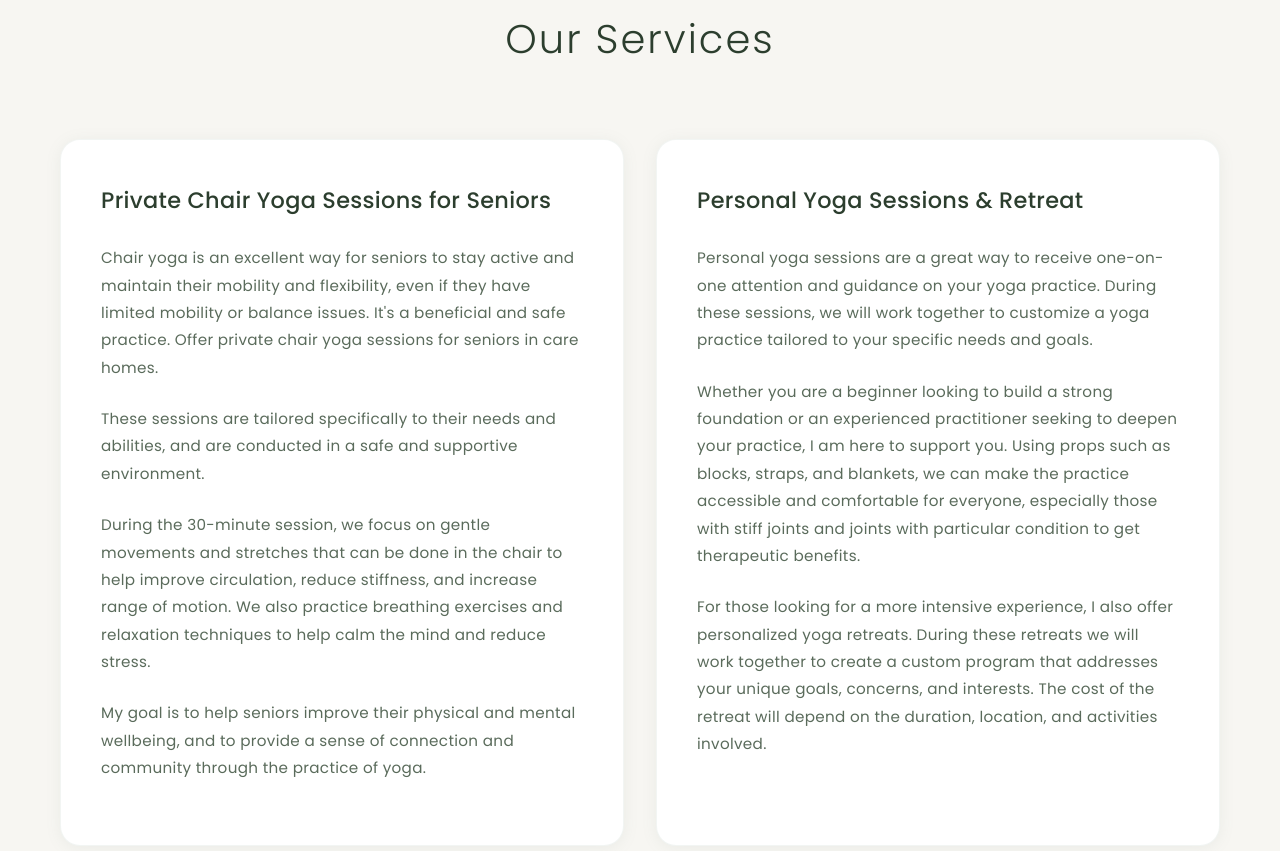
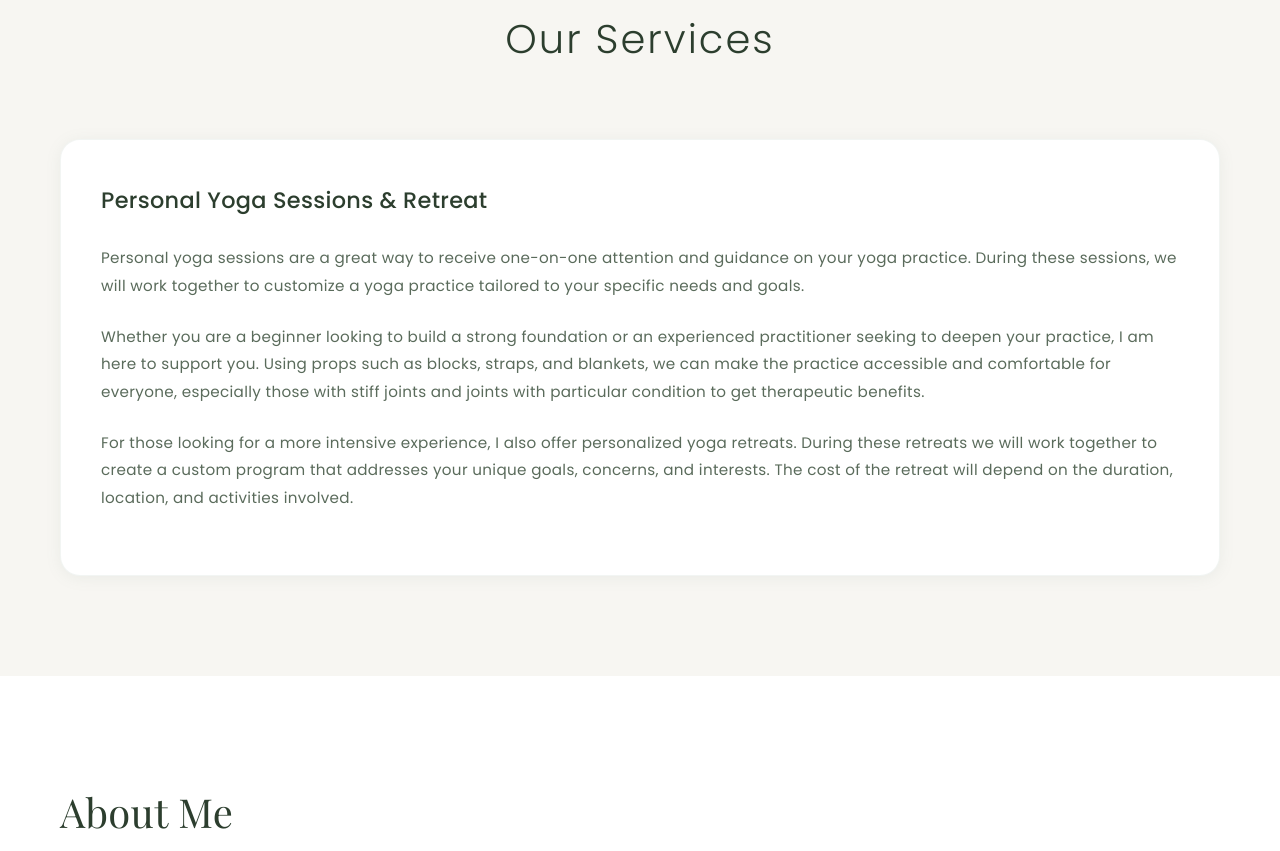
Before and after one commit to NurturingShala/nurturingshala-website, a plain HTML site: page index.html in a window 1280 px wide. Shown: the part 897-1748 px from the top of the page. Drawn offline with nearby package versions, Linux system fonts and the light colour scheme.

Commit message:
Remove Chair Yoga service and update focus to one-to-one therapy

```diff
--- a/index.html
+++ b/index.html
@@ -52,16 +52,6 @@
         <div class="container">
             <h2>Our Services</h2>
             <div class="classes-grid">
-                <div class="class-card">
-                    <div class="card-image">
-                        <img src="images/chair-yoga.jpg" alt="Chair yoga demonstration" class="service-image">
-                    </div>
-                    <h3>Private Chair Yoga Sessions for Seniors</h3>
-                    <p>Chair yoga is an excellent way for seniors to stay active and maintain their mobility and flexibility, even if they have limited mobility or balance issues. It's a beneficial and safe practice. Offer private chair yoga sessions for seniors in care homes.</p>
-                    <p>These sessions are tailored specifically to their needs and abilities, and are conducted in a safe and supportive environment.</p>
-                    <p>During the 30-minute session, we focus on gentle movements and stretches that can be done in the chair to help improve circulation, reduce stiffness, and increase range of motion. We also practice breathing exercises and relaxation techniques to help calm the mind and reduce stress.</p>
-                    <p>My goal is to help seniors improve their physical and mental wellbeing, and to provide a sense of connection and community through the practice of yoga.</p>
-                </div>
                 <div class="class-card">
                     <h3>Personal Yoga Sessions & Retreat</h3>
                     <p>Personal yoga sessions are a great way to receive one-on-one attention and guidance on your yoga practice. During these sessions, we will work together to customize a yoga practice tailored to your specific needs and goals.</p>
```
